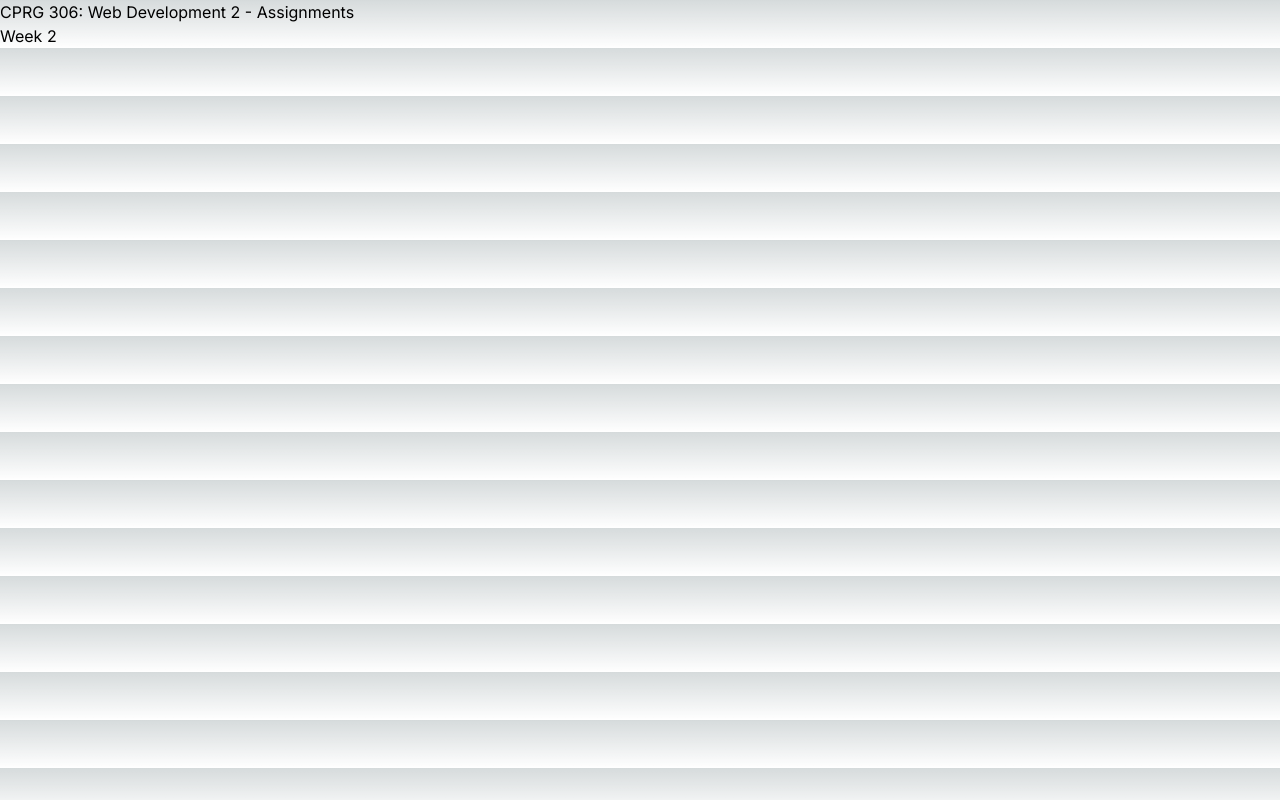
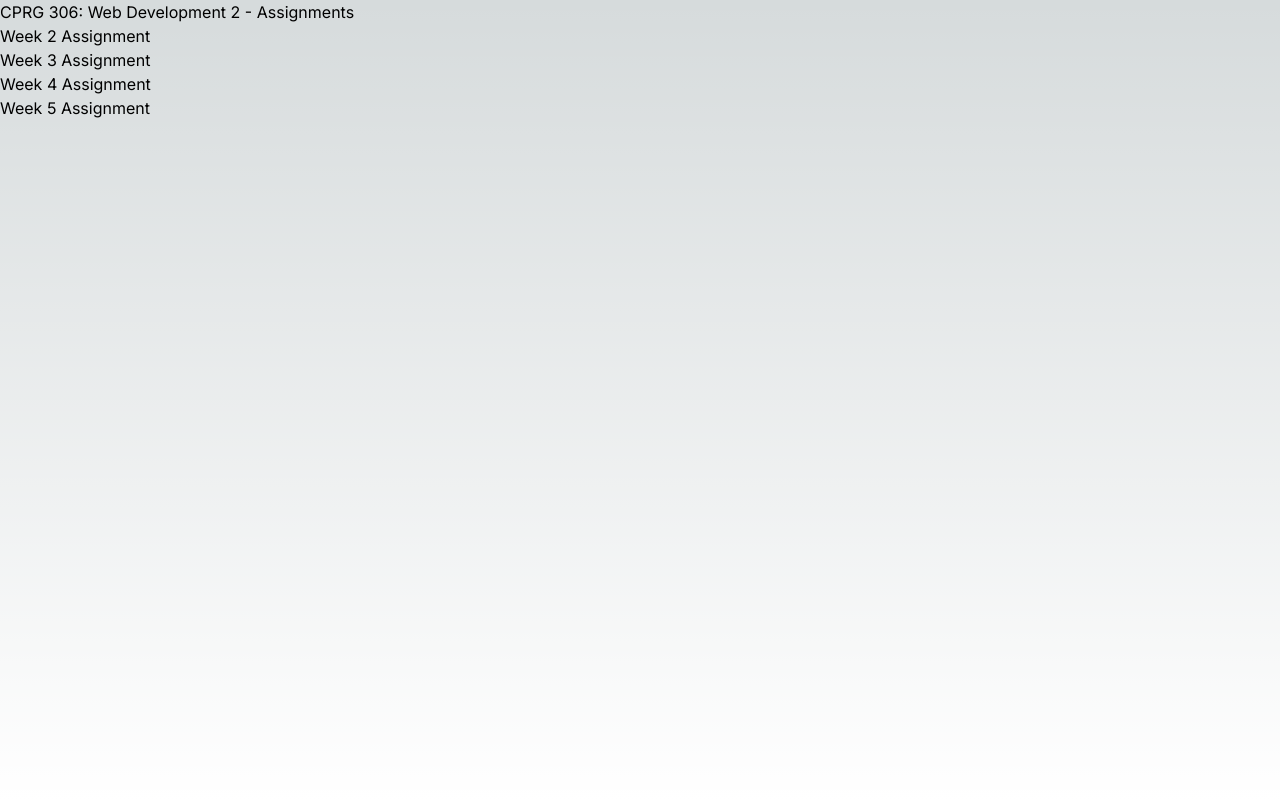
Before and after one commit to lilian-su/cprg306-assignments, a Next.js app: page / in a window 1280 px wide. Built offline with nearby package versions, Linux system fonts and the light colour scheme.

Commit message:
list shopping fixed

```diff
--- a/app/page.js
+++ b/app/page.js
@@ -2,13 +2,14 @@ import Link from "next/link";
 
 export default function Page() {
   return (
-    <main>
+    <main className="h-screen">
       <h1>CPRG 306: Web Development 2 - Assignments</h1>
       <ul>
-        <li>
-          <Link href="week-2"> Week 2</Link>
+        <li><Link href="week-2"> Week 2 Assignment</Link></li>
+          <li><Link href="week-3"> Week 3 Assignment</Link></li>
+          <li><Link href="week-4"> Week 4 Assignment</Link></li>
+          <li><Link href="week-5"> Week 5 Assignment</Link></li>
 
-        </li>
       </ul>
     </main>
   );
--- a/app/week-2/page.js
+++ b/app/week-2/page.js
@@ -2,7 +2,7 @@ import StudentInfo from "./student-info";
 
 export default function Page() {
   return (
-    <main>
+    <main className="h-screen">
         <h1>Shopping List</h1>
         <StudentInfo />
 
```
